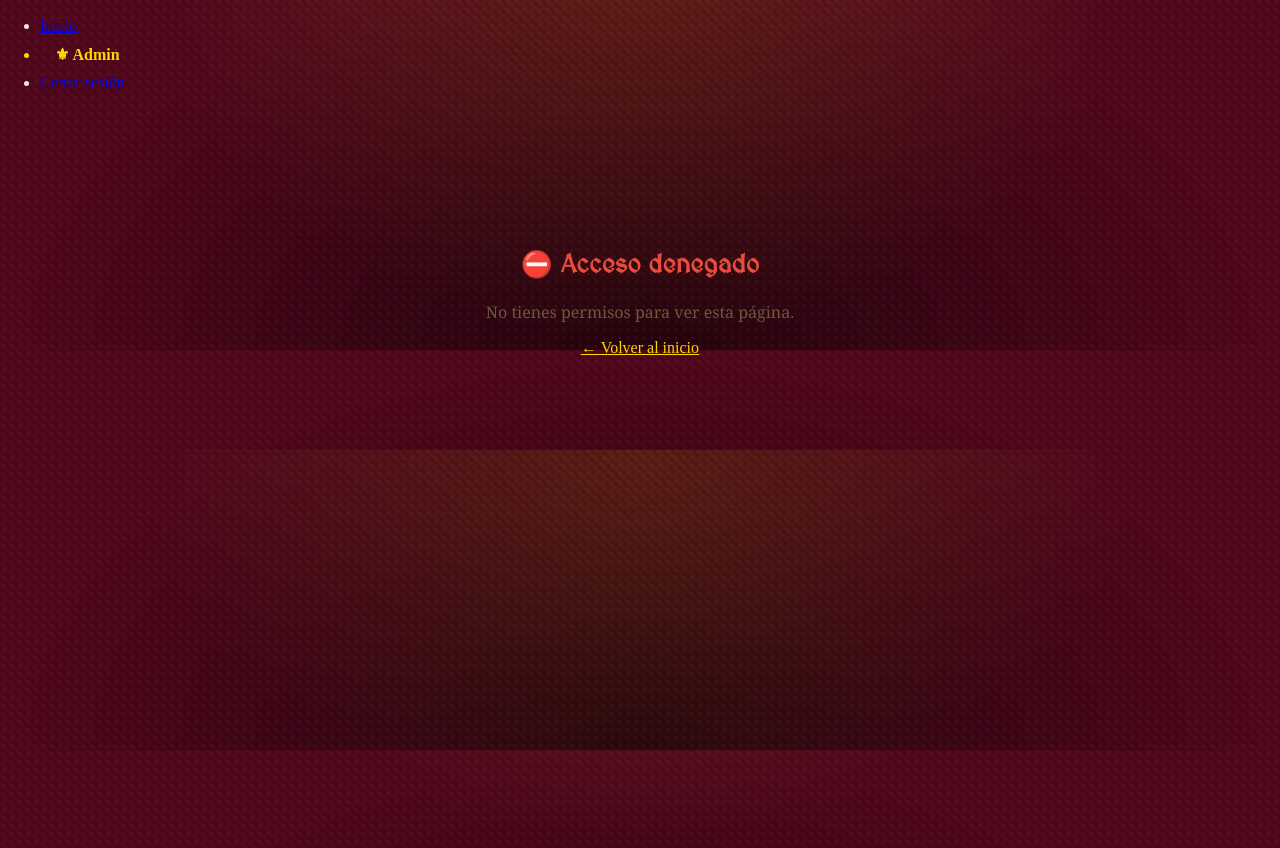
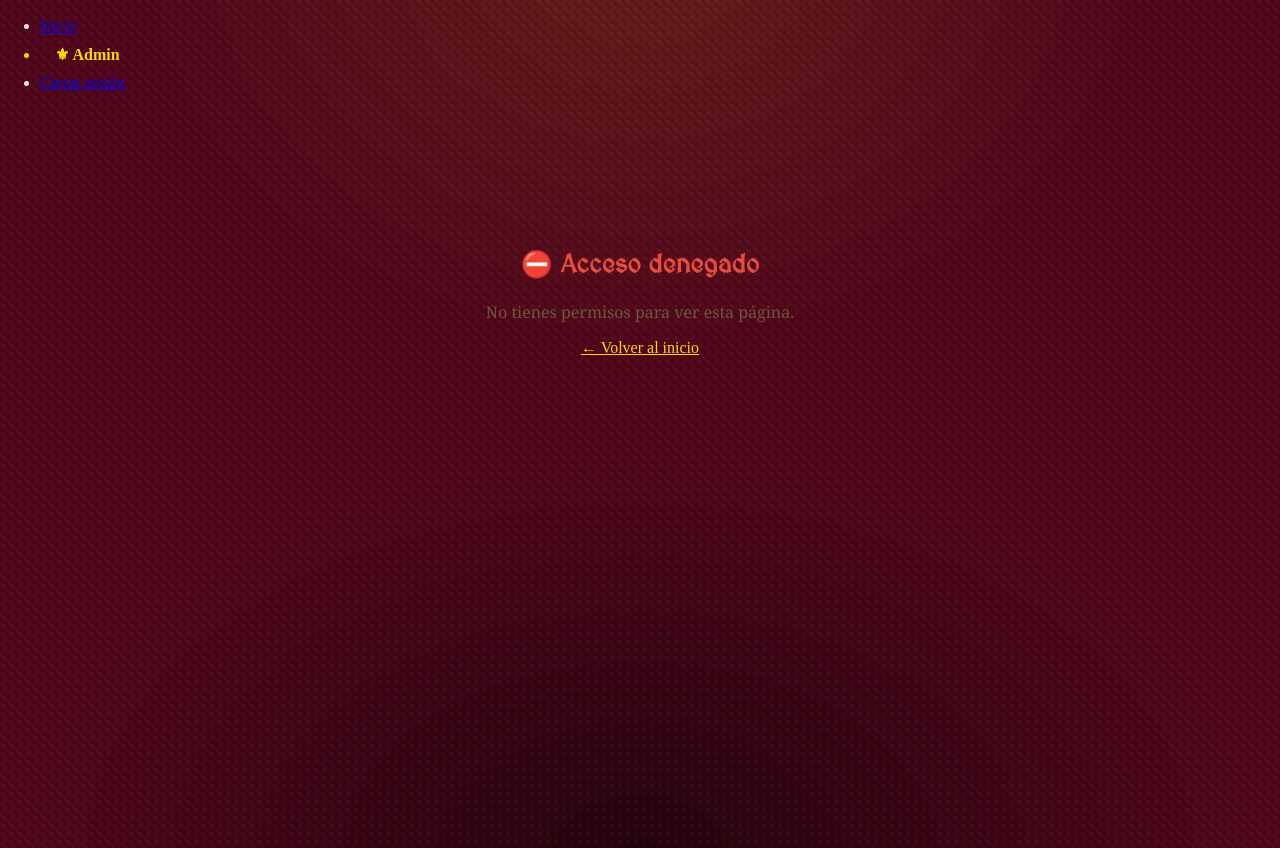
Before and after one commit to caramfibio/minesandmonarchs-web, a website: page Admin/admin.html in a window 1280 px wide. Shown: the part 50-898 px from the top of the page. Drawn offline with Linux system fonts and the light colour scheme; files that its build step writes are made by us from their sources; files whose address does not match are found by name.

Commit message:
fondo arreglado

```diff
--- a/index.css
+++ b/index.css
@@ -24,6 +24,8 @@ body{
     radial-gradient(ellipse at 50% 0%, rgba(255,215,0,0.12), transparent 55%),
     radial-gradient(ellipse at 50% 100%, rgba(0,0,0,0.55), transparent 70%);
   background-size:8px 8px, 10px 10px, 100% 500px, 100% 400px;
+  background-repeat: repeat, repeat, no-repeat, no-repeat;
+  background-position: 0 0, 0 0, top center, bottom center;
 }
 
 .hero{
```
